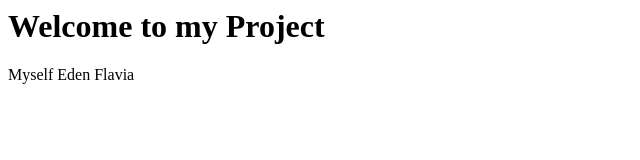
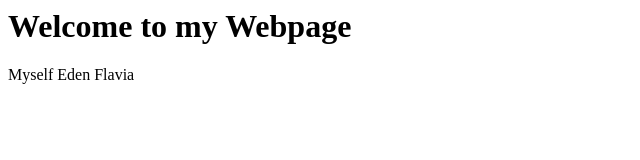
Before and after one commit to EDEN-FLAVIA/Github-Action1, a plain HTML site: page index.html in a window 1280 px wide. Shown: the whole page, without its empty margins (0-640 px from the left). Drawn offline with Linux system fonts and the light colour scheme.

Commit message:
Modified file

```diff
--- a/index.html
+++ b/index.html
@@ -3,7 +3,7 @@
         <title>Hello</title>
     </head>
     <body>
-        <h1>Welcome to my Project</h1>
+        <h1>Welcome to my Webpage</h1>
         <p>Myself Eden Flavia</p>
     </body>
 </html>
```
